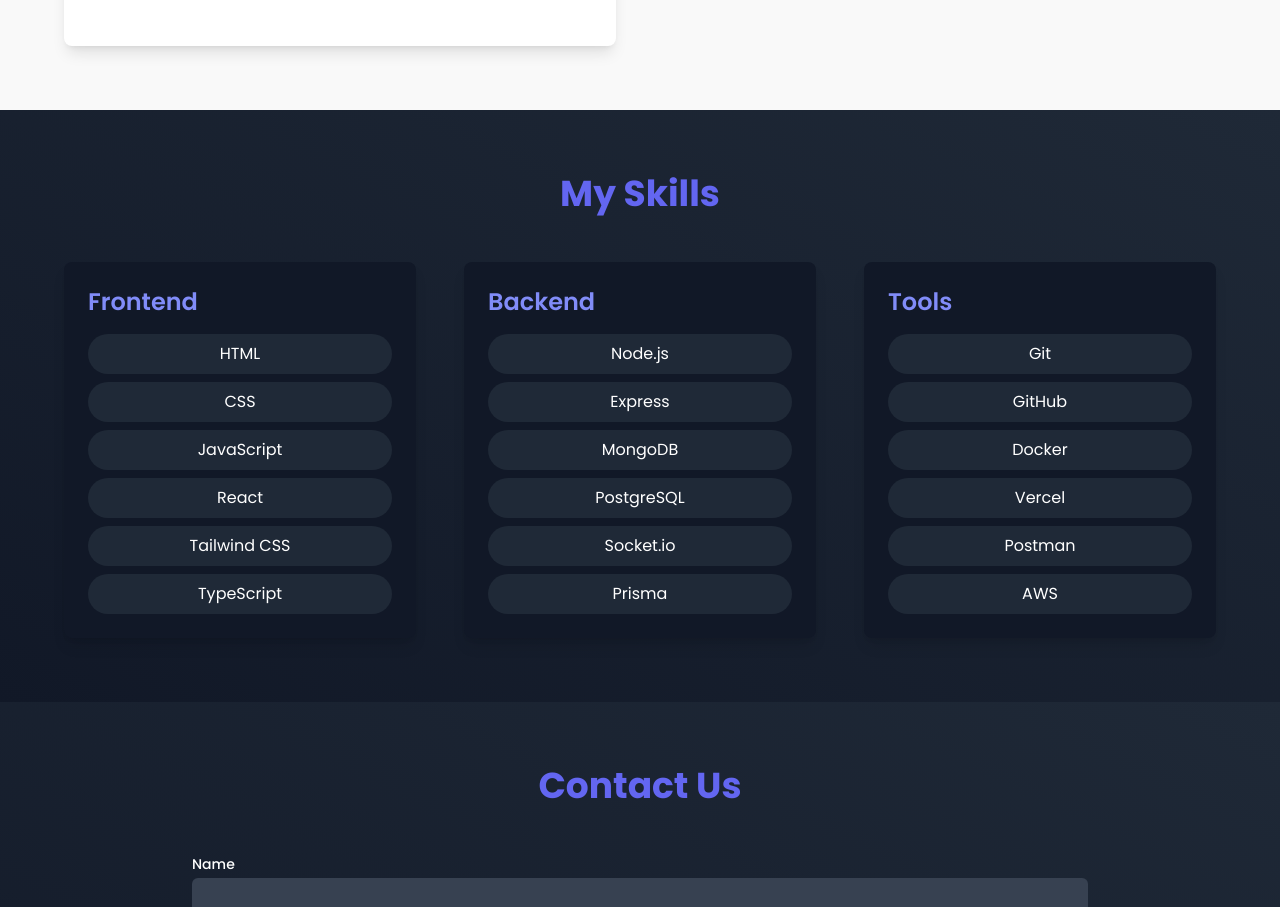
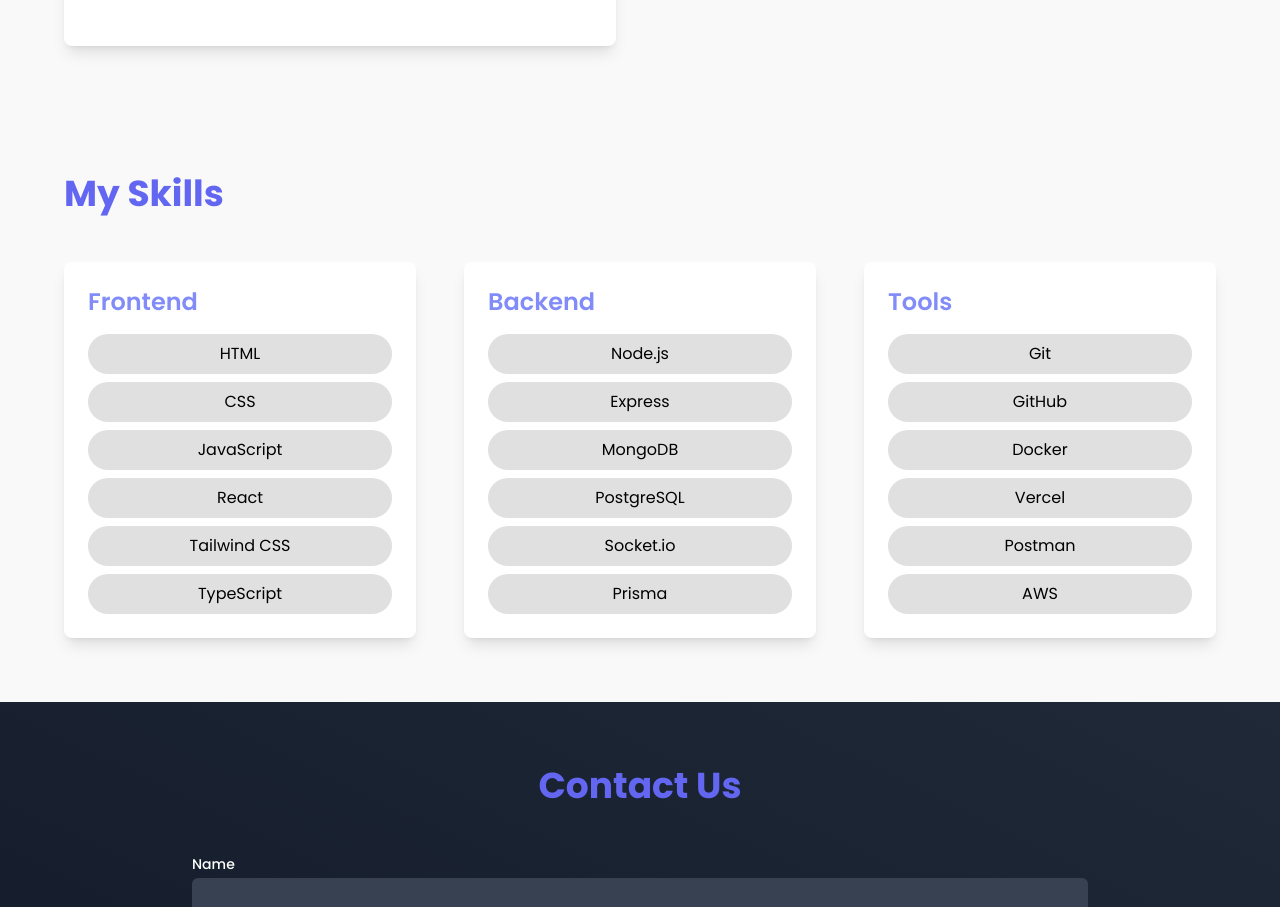
Before and after one commit to NirbhaySingh74/portfoio, a React (Vite) app: page / in a window 1280 px wide. Shown: the part 1977-2884 px from the top of the page. Built offline with nearby package versions, Linux system fonts and the light colour scheme.

Commit message:
Skills.tsx modified

```diff
--- a/src/App.css
+++ b/src/App.css
@@ -2,12 +2,14 @@
   --background-color: #f9f9f9;
   --text-color: #000000;
   --card-background-color: #ffffff;
+  --item-background-color: #e0e0e0;
 }
 
 [data-theme="dark"] {
   --background-color: #1a1a1a;
   --text-color: #e0e0e0;
   --card-background-color: #2a2a2a;
+  --item-background-color: #333333;
 }
 
 body,
--- a/src/components/Skills.tsx
+++ b/src/components/Skills.tsx
@@ -27,7 +27,7 @@
   return (
     <motion.section
       id="skills"
-      className="bg-gradient-to-bl from-gray-800 to-gray-900 text-white py-16 px-4"
+      className="bg-gradient-to-bl from-[var(--background-dark)] to-[var(--background-dark)] text-[var(--text-color)] py-16 px-4"
       initial={{ opacity: 0 }}
       whileInView={{ opacity: 1 }}
       transition={{ duration: 1.2 }}
@@ -35,7 +35,7 @@
     >
       <div className="max-w-6xl mx-auto">
         <motion.h2
-          className="text-3xl md:text-4xl font-bold mb-12 text-center text-indigo-500"
+          className="text-3xl md:text-4xl font-bold mb-12 text-indigo-500"
           initial={{ opacity: 0, y: 20 }}
           whileInView={{ opacity: 1, y: 0 }}
           transition={{ duration: 0.8 }}
@@ -48,7 +48,7 @@
             (category, index) => (
               <motion.div
                 key={index}
-                className="bg-gray-900 rounded-lg p-6 shadow-lg hover:shadow-xl transition-shadow duration-300"
+                className="bg-[var(--card-background-color)] rounded-lg p-6 shadow-lg hover:shadow-xl transition-shadow duration-300"
                 initial={{ opacity: 0, y: 20 }}
                 whileInView={{ opacity: 1, y: 0 }}
                 transition={{ duration: 0.8, delay: 0.2 * index }}
@@ -61,7 +61,7 @@
                   {skills[category].map((skill, i) => (
                     <li
                       key={i}
-                      className="bg-gray-800 text-white px-4 py-2 rounded-full text-center"
+                      className="bg-[var(--item-background-color)] text-[var(--text-color)] px-4 py-2 rounded-full text-center"
                     >
                       {skill}
                     </li>
```
